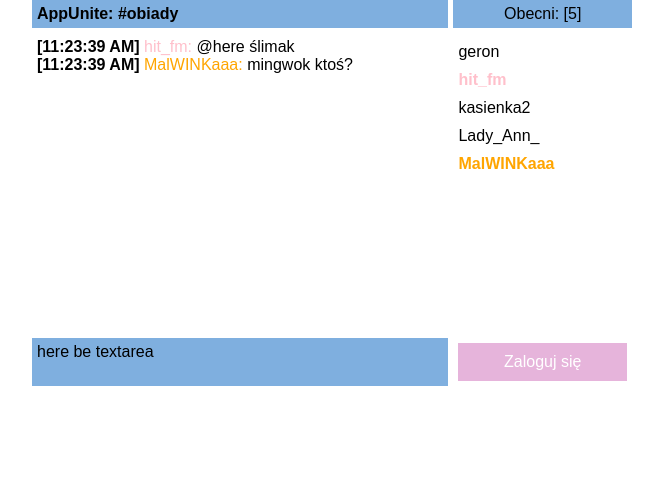
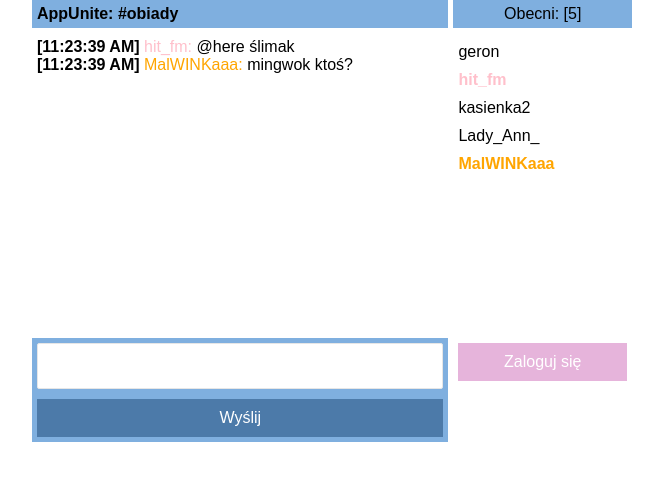
Before and after one commit to dariaoldenburg/au-react-workshop, a React (Create React App) app: page / in a window 1280 px wide. Shown: the top 480 px of the page, without its empty margins (308-971 px from the left). Built offline with nearby package versions, Linux system fonts and the light colour scheme; the HTML template or start-up script is replaced by a standard one.

Commit message:
feat(Chat): add MessageBox

```diff
--- a/src/Chat.tsx
+++ b/src/Chat.tsx
@@ -1,6 +1,7 @@
 import React from 'react';
 import { Subscription } from 'rxjs';
 import {
+  createMessage,
   fetchMessages,
   fetchOnlineUsers,
   login,
@@ -8,6 +9,7 @@ import {
   Message,
   User
 } from './ChatAPI';
+import { MessageBox } from './MessageBox';
 import { MessagesList } from './MessagesList';
 import { Button } from './ui/Button';
 import { Cell } from './ui/Cell';
@@ -21,6 +23,7 @@ interface ChatState {
   onlineUsersLoading: boolean;
   messages: Message[];
   messagesLoading: boolean;
+  currentMessage: string;
 }
 
 export class Chat extends React.PureComponent<{}, ChatState> {
@@ -30,7 +33,8 @@ export class Chat extends React.PureComponent<{}, ChatState> {
     onlineUsers: [],
     onlineUsersLoading: true,
     messages: [],
-    messagesLoading: true
+    messagesLoading: true,
+    currentMessage: ''
   };
 
   private _subscriptions: Subscription[] = [];
@@ -60,6 +64,23 @@ export class Chat extends React.PureComponent<{}, ChatState> {
     this._subscriptions.length = 0;
   }
 
+  handleSendMessage = () => {
+    const { currentMessage } = this.state;
+
+    createMessage({
+      content: currentMessage
+    });
+    this.setState({
+      currentMessage: ''
+    });
+  };
+
+  handleTextAreaOnChange = (value: string) => {
+    this.setState({
+      currentMessage: value
+    });
+  };
+
   handleSignIn = () => {
     const name = prompt('Twój nick: ', 'gość777');
     const color = prompt('Kolor: ', 'red') || undefined;
@@ -84,7 +105,8 @@ export class Chat extends React.PureComponent<{}, ChatState> {
       onlineUsersLoading,
       messages,
       messagesLoading,
-      currentUser
+      currentUser,
+      currentMessage
     } = this.state;
 
     return (
@@ -113,7 +135,11 @@ export class Chat extends React.PureComponent<{}, ChatState> {
 
         <Row>
           <Cell header widthPercentage={70}>
-            here be textarea
+            <MessageBox
+              onChange={this.handleTextAreaOnChange}
+              onSubmit={this.handleSendMessage}
+              message={currentMessage}
+            />
           </Cell>
           <Cell widthPercentage={30}>
             {currentUser ? (
```
